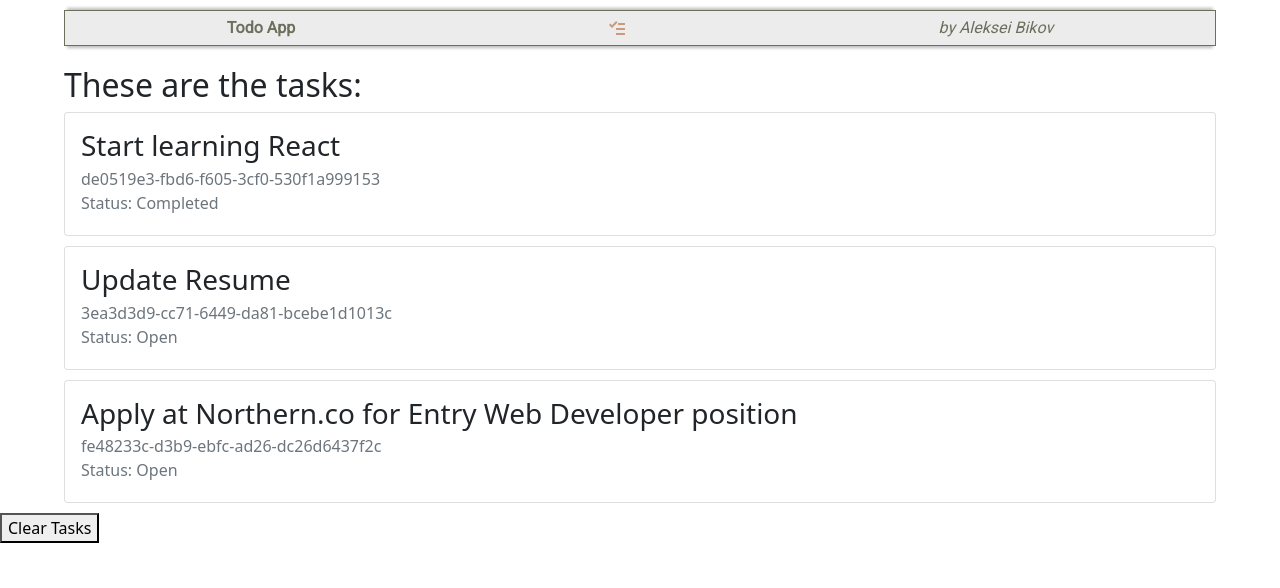
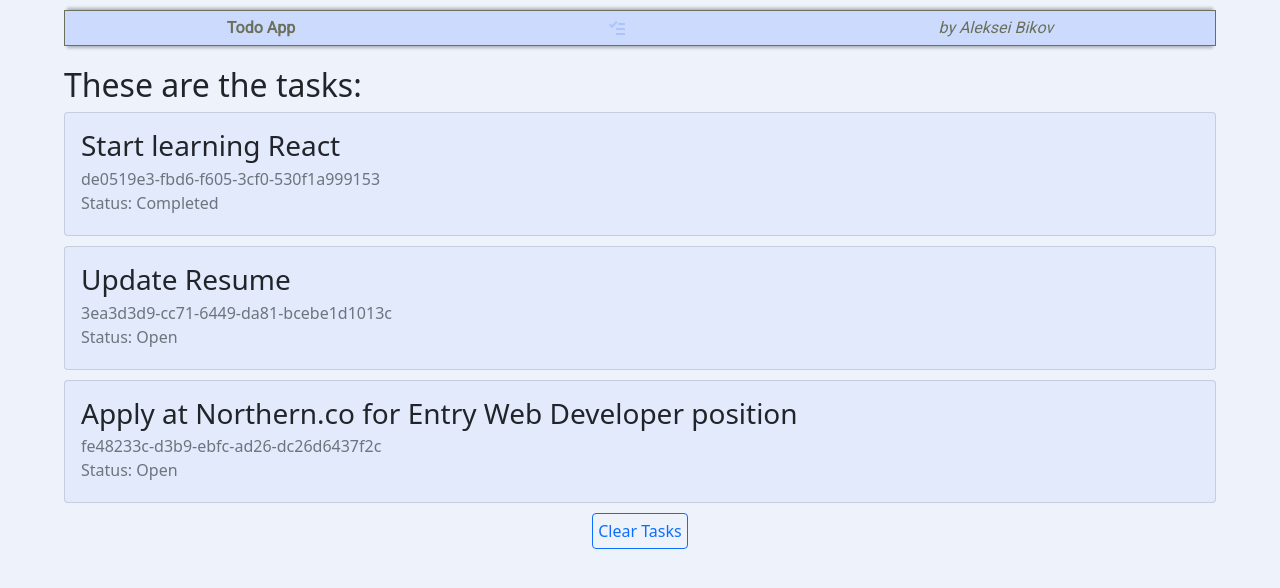
Before and after one commit to stepp4k/todo-app, a React (Create React App) app: page / in a window 1280 px wide. Shown: the top 588 px of the page. Built offline with nearby package versions, Linux system fonts and the light colour scheme.

Commit message:
Some more CSS

```diff
--- a/src/components/Header/Header.scss
+++ b/src/components/Header/Header.scss
@@ -14,7 +14,7 @@ header {
     padding: 5px;
     color: $titleColor;
     box-shadow: 0 -5px 3px -3px rgba(0, 0, 0, 0.266), 0 5px 3px -3px rgba(0, 0, 0, 0.266);
-    background-color: rgba($color: #a09e9e1e, $alpha: 0.2);
+    background-color: #ccdbfd;
 
     .title {
         display: flex;
@@ -29,7 +29,7 @@ header {
     }
     svg {
         margin-top: 5px;
-        color: #cb997e;
+        color: #abc4ff;
     }
 
 }
--- a/src/components/Tasks/Task/Task.scss
+++ b/src/components/Tasks/Task/Task.scss
@@ -2,6 +2,7 @@
     margin-left: 5%;
     margin-bottom: 10px;
     margin-right: 5%;
+    background-color: #e2eafc !important;
     h3 {
         font-weight: 350;
     }
--- a/src/components/Tasks/Tasks.js
+++ b/src/components/Tasks/Tasks.js
@@ -41,7 +41,7 @@ class Tasks extends React.Component {
 
     render() {
         return (
-            <div>
+            <div className="tasks">
                 <h2>These are the tasks:</h2>
                 <div>
                     {this.state.tasks.map(
@@ -52,7 +52,9 @@ class Tasks extends React.Component {
                         }
                     )}
                 </div>
-                <button onClick={this.handleClearTasks}>Clear Tasks</button>
+                <div className="buttonContainer">
+                    <button className='clear btn btn-outline-primary' onClick={this.handleClearTasks}>Clear Tasks</button>
+                </div>
             </div>
         );
     };
--- a/src/components/Tasks/Tasks.scss
+++ b/src/components/Tasks/Tasks.scss
@@ -0,0 +1,15 @@
+.tasks {
+    h2 {
+        font-weight: 400 !important;
+    }
+    .buttonContainer {
+        display: flex;
+        flex-direction: row;
+        justify-content: center;
+        align-items: center;
+        .clear {
+            padding: 5px;
+
+        }
+    }
+}
--- a/src/index.css
+++ b/src/index.css
@@ -7,6 +7,7 @@ body {
     sans-serif;
   -webkit-font-smoothing: antialiased;
   -moz-osx-font-smoothing: grayscale;
+  background-color: #edf2fb !important;
 }
 
 code {
```
